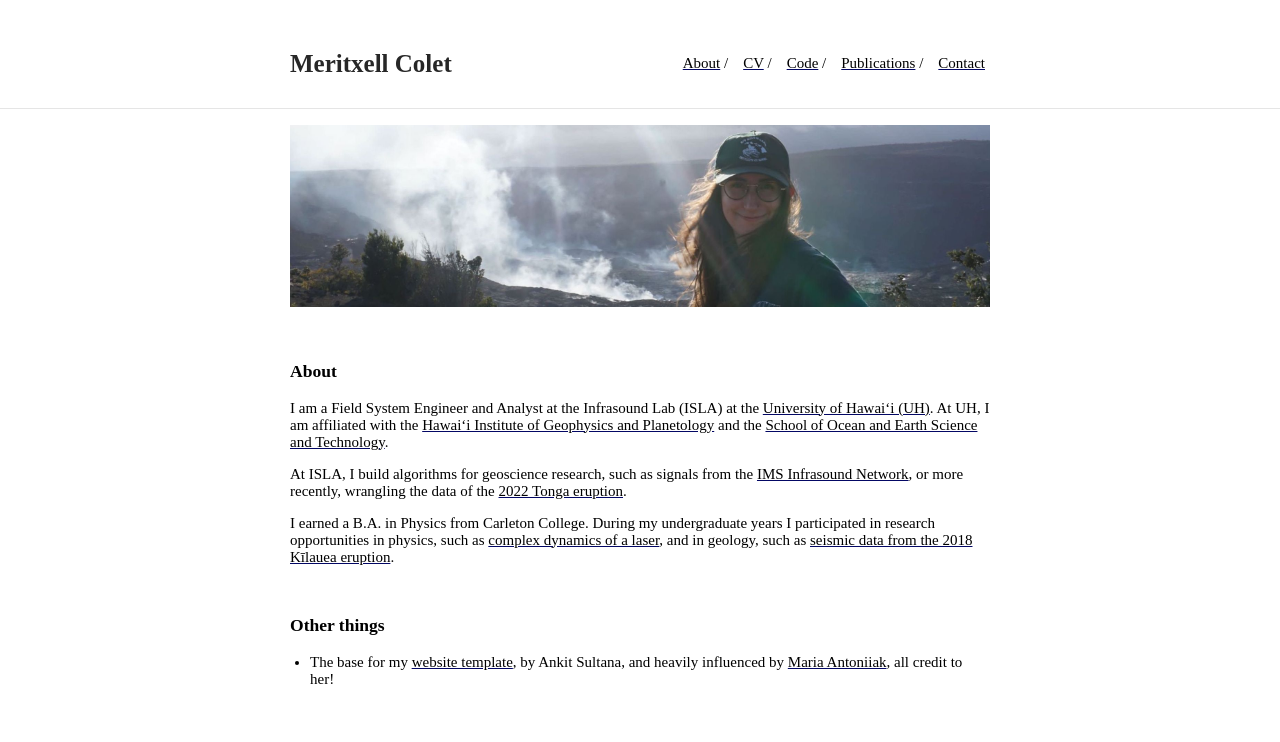
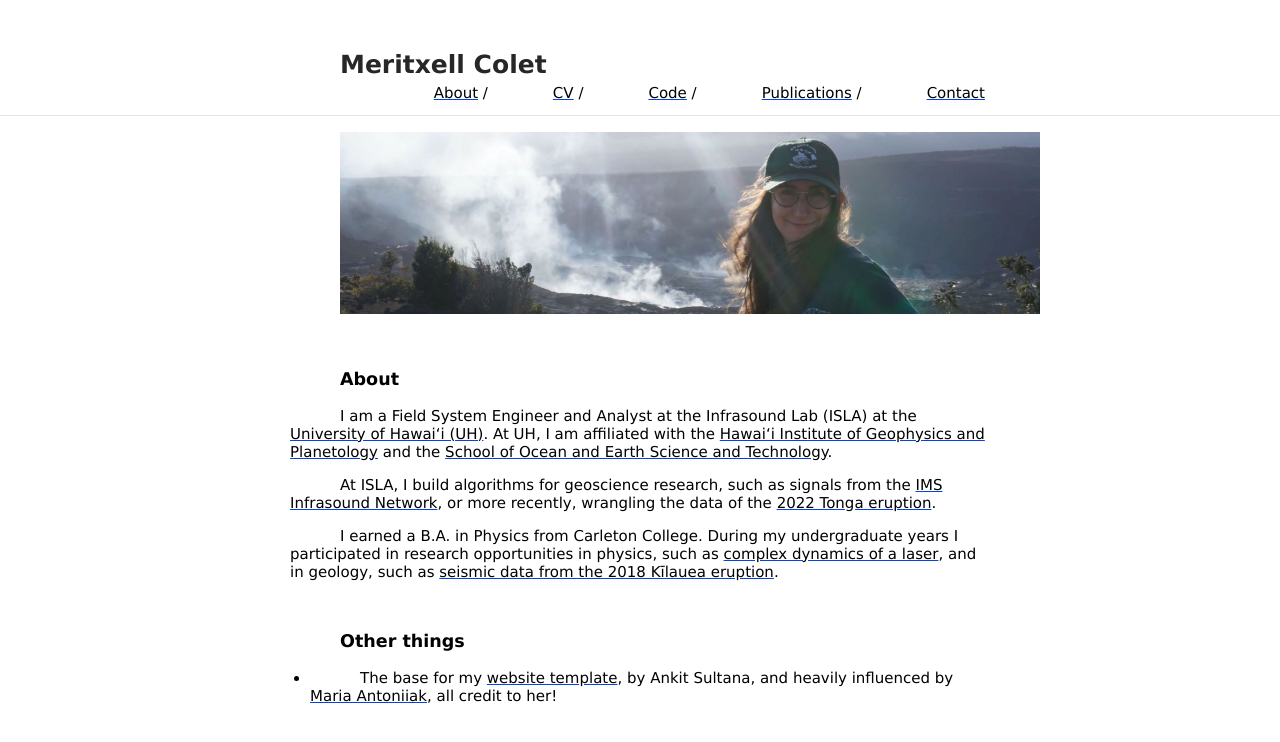
Before and after one commit to MeritxellC/MeritxellC.github.io, a Jekyll site: the page built from index.md, in a window 1280 px wide. Shown: the top 742 px of the page. Built offline with Jekyll 4.4.1, drawn with Linux system fonts in a browser that asks for light colours.

Commit message:
more aesthetics

```diff
--- a/_sass/_style.scss
+++ b/_sass/_style.scss
@@ -12,13 +12,14 @@ html {
 body {
     font-size: 15px;
     margin: 0;
-    font-family: "Helvetica Neue 55 Roman";
+    font-family: "Verdana";
     height: 100%;
     text-justify: auto;
+    text-indent: 50px
 }
 a {
     text-decoration: underline;
-    text-decoration-color: #030764;
+    text-decoration-color: #0343DF;
     color: $accent;
 }
 a:hover {
```
